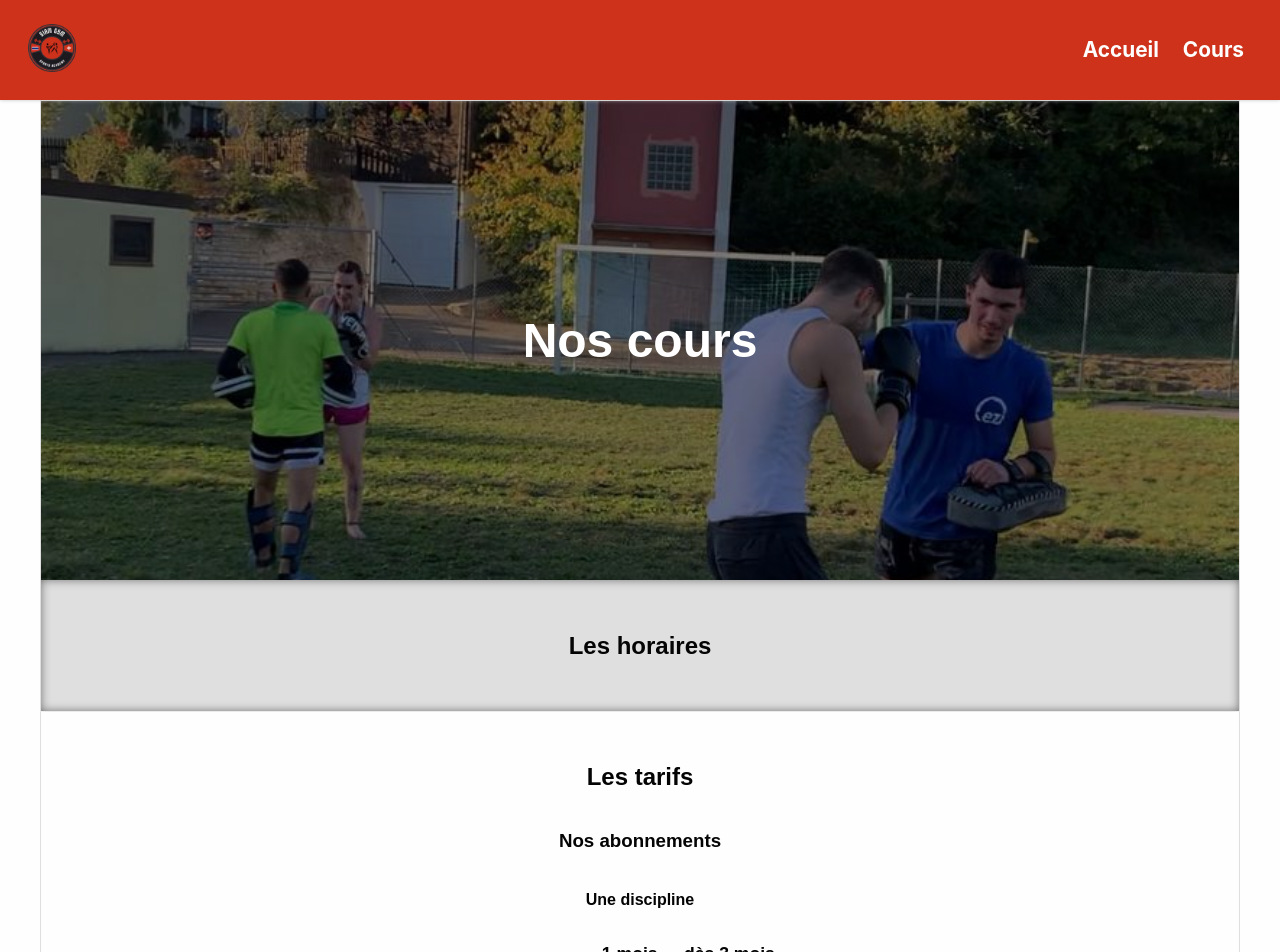
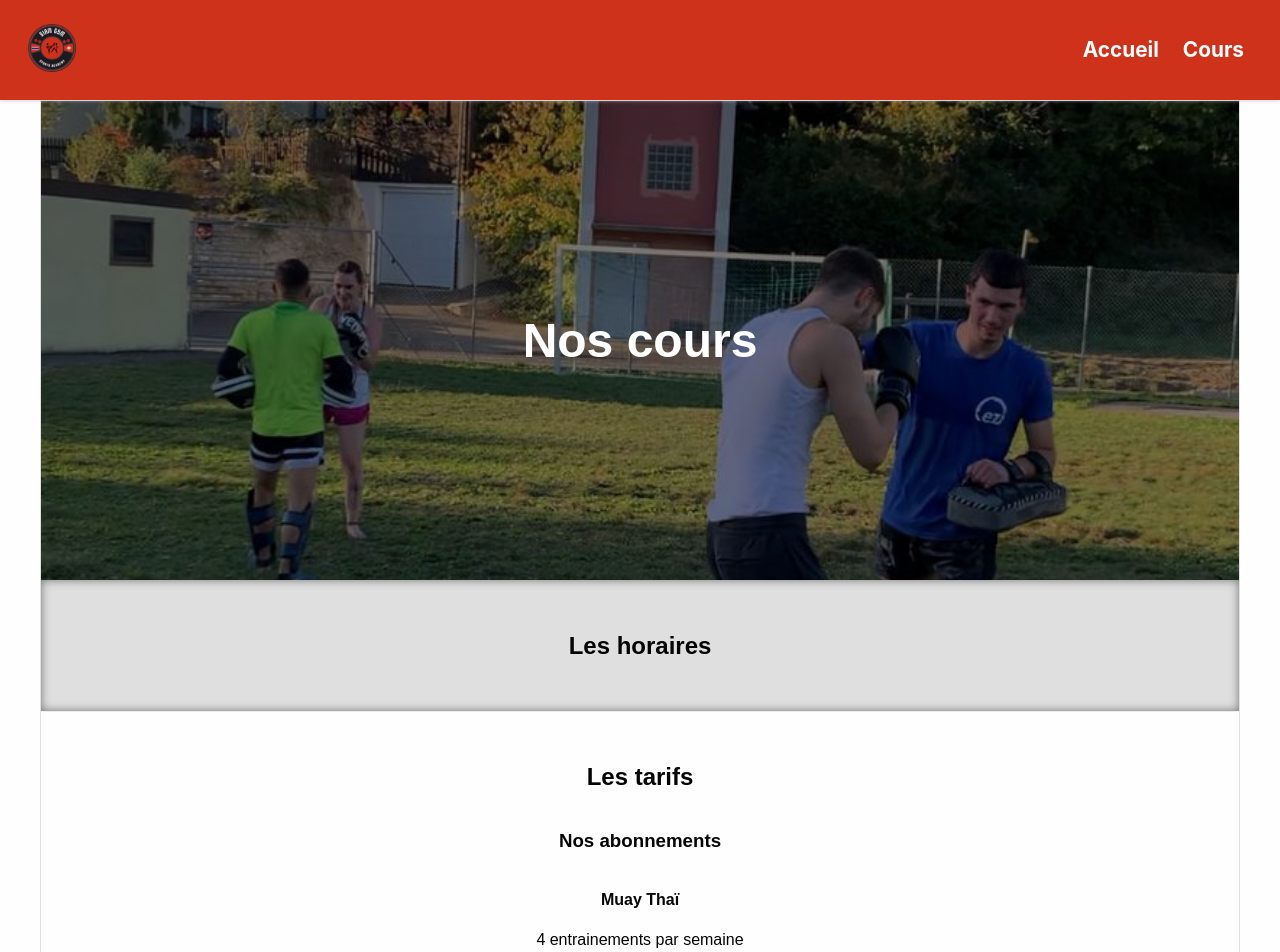
Before and after one commit to drafolin/siam-gym, a React (Vite) app: page /cours in a window 1280 px wide. Shown: the top 952 px of the page. Built offline with nearby package versions, Linux system fonts and the light colour scheme; a web font is replaced by a local one.

Commit message:
Added specific title, added description

```diff
--- a/src/pages/cours/index.tsx
+++ b/src/pages/cours/index.tsx
@@ -14,7 +14,8 @@ export const Page = () => {
       <h3>Nos abonnements</h3>
       <div className="subs">
         <section>
-                    <h4>Une discipline</h4>
+          <h4>Muay Thaï</h4>
+          <p>4 entrainements par semaine</p>
           <table>
             <thead>
             <tr>
```
Lines whose indentation alone changed are shown as unchanged.
